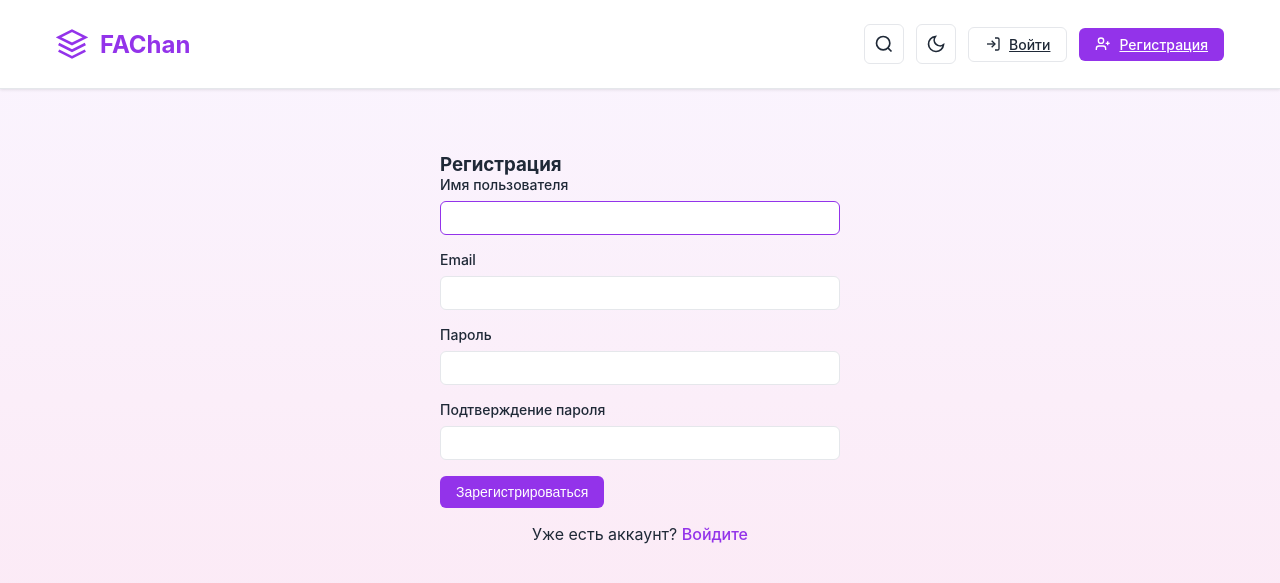
After one commit to SetsumiX/AnimeForum, a Django app: page /register/ in a window 1280 px wide. The commit adds this page. Shown: the top 583 px of the page. Run offline with Django 5.2, Linux system fonts and the light colour scheme.

Commit message:
Добавлены функции: Авторизация/Регистрация

```diff
--- a/main/templates/main/base.html
+++ b/main/templates/main/base.html
@@ -50,16 +50,35 @@
                     </button>
 
                     <!-- Кнопки авторизации (показываются если не авторизован) -->
-                    <div id="authButtons" class="auth-buttons">
-                        <button class="btn btn-outline" id="loginBtn">
+                    <div class="header-actions">
+                        {% if user.is_authenticated %}
+                            <div class="user-profile">
+                                <div class="user-info">
+                                    <div class="avatar">{{ user.username }}</div>
+                                    <span>{{ user.username }}</span>
+                                </div>
+                                <a href="{% url 'logout' %}" class="btn btn-outline">
+                                    <svg width="16" height="16" viewBox="0 0 24 24" fill="none" stroke="currentColor" stroke-width="2">
+                                        <path d="M9 21H5a2 2 0 0 1-2-2V5a2 2 0 0 1 2-2h4"></path>
+                                        <polyline points="16 17 21 12 16 7"></polyline>
+                                        <line x1="21" y1="12" x2="9" y2="12"></line>
+                                    </svg>
+                                    Выйти
+                                </a>
+                            </div>
+                        {% else %}
+                            <div>
+                                <a href="{% url 'login' %}" class="btn btn-outline">
                                     <svg width="16" height="16" viewBox="0 0 24 24" fill="none" stroke="currentColor" stroke-width="2">
                                         <path d="M15 3h4a2 2 0 0 1 2 2v14a2 2 0 0 1-2 2h-4"></path>
                                         <polyline points="10 17 15 12 10 7"></polyline>
                                         <line x1="15" y1="12" x2="3" y2="12"></line>
                                     </svg>
                                     Войти
-                        </button>
-                        <button class="btn btn-primary" id="registerBtn">
+                                </a>
+                            </div>
+                            <div>
+                                <a href="{% url 'register' %}" class="btn btn-primary">
                                     <svg width="16" height="16" viewBox="0 0 24 24" fill="none" stroke="currentColor" stroke-width="2">
                                         <path d="M16 21v-2a4 4 0 0 0-4-4H6a4 4 0 0 0-4 4v2"></path>
                                         <circle cx="9" cy="7" r="4"></circle>
--- /dev/null
+++ b/main/templates/main/register.html
@@ -0,0 +1,40 @@
+{% extends 'main/base.html' %}
+{% load static %}
+{% block content %}
+
+<div class="container">
+    <div style="max-width: 400px; margin: 2rem auto;">
+        <div class="card">
+            <div class="card-header">
+                <h3>Регистрация</h3>
+            </div>
+            <div class="card-body">
+                <form method="post">
+                    {% csrf_token %}
+                    <div class="form-group">
+                        <label for="{{form.username.id_for_label}}" class="form-label">Имя пользователя</label>
+                        {{form.username}}
+                    </div>
+                    <div class="form-group">
+                        <label for="{{form.email.id_for_label}}" class="form-label">Email</label>
+                        {{form.email}}
+                    </div>
+                    <div class="form-group">
+                        <label for="{{form.password1.id_for_label}}" class="form-label">Пароль</label>
+                        {{form.password1}}
+                    </div>
+                    <div class="form-group">
+                        <label for="{{form.password2.id_for_label}}" class="form-label">Подтверждение пароля</label>
+                        {{form.password2}}
+                    </div>
+                    <button type="submit" class="btn btn-primary">Зарегистрироваться</button>
+                </form>
+                <div class="modal-footer">
+                    <p>Уже есть аккаунт? <a href="{% url 'login' %}">Войдите</a></p>
+                </div>
+            </div>
+        </div>
+    </div>
+</div>
+
+{% endblock %}
--- a/main/urls.py
+++ b/main/urls.py
@@ -2,6 +2,8 @@ from django.urls import path
 from . import views
 
 urlpatterns = [
+    path('register/', views.register, name='register'),
+    path('login/', views.user_login, name='login'),
+    path('logout/', views.user_logout, name='logout'),
     path('', views.home, name='home'),
-    path('registration/', views.register_view, name='registration'),
 ]
--- a/main/views.py
+++ b/main/views.py
@@ -1,9 +1,47 @@
-from django.shortcuts import render
+from django.shortcuts import render, redirect
+from django.contrib import messages
+from django.contrib.auth import authenticate, login, logout
 from django.contrib.auth.models import User
 from .forms import UserRegisterForm, UserLoginForm
 from .models import News, Thread
 
 # Create your views here.
+def register(request):
+    if request.method == 'POST':
+        form = UserRegisterForm(request.POST)
+        if form.is_valid():
+            form.save()
+            username = form.cleaned_data.get('username')
+            messages.success(request, f"Аккаунт {username} успешно создан")
+            return redirect('login')
+    else:
+        form = UserRegisterForm()
+    return render(request, "main/register.html", {'form': form})
+
+
+def user_login(request):
+    if request.method == 'POST':
+        form = UserLoginForm(request.POST)
+        if form.is_valid():
+            username = form.cleaned_data['username']
+            password = form.cleaned_data['password']
+            user = authenticate(request, username=username, password=password)
+            if user:
+                login(request, user)
+                return redirect('home')
+            else:
+                messages.error(request, "Неправильное имя пользователя или пароль!")
+
+    else:
+        form = UserLoginForm()
+    return render(request, 'main/login.html', {'form': form})
+
+
+def user_logout(request):
+    logout(request)
+    return redirect('login')
+
+
 def home(request):
     news = News.objects.all().order_by('-created_at')[:3]
     threads = Thread.objects.all().order_by('-created_at')[:6]
```
Also changed, not shown: other parts of main/templates/main/base.html (+5 -71 lines), main/templates/main/login.html (added, +30 -0 lines). Lines whose indentation alone changed are shown as unchanged.
